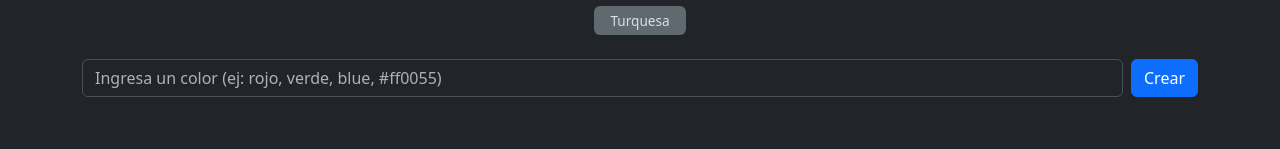
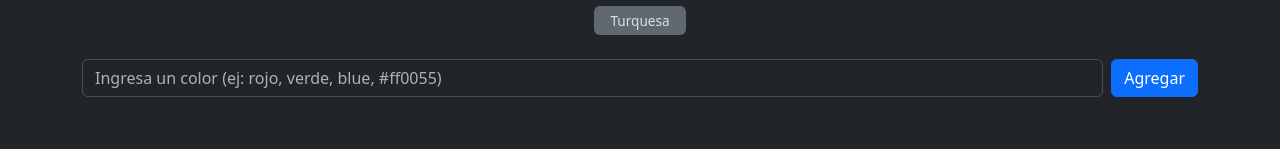
Before and after one commit to KarinaMirandaUTNFRT/Lista-colores, a React (Vite) app: page / in a window 1280 px wide. Shown: the part 176-325 px from the top of the page. Built offline with nearby package versions, Linux system fonts and the light colour scheme.

Commit message:
se cambia la palabra crear por agregar

```diff
--- a/src/components/FormularioColor.jsx
+++ b/src/components/FormularioColor.jsx
@@ -46,7 +46,7 @@ const FormularioColor = () => {
             onChange={(e) => setColor(e.target.value)}
             value={color}
           />
-          <button className="btn btn-primary ms-2">Crear</button>
+          <button className="btn btn-primary ms-2">Agregar</button>
         </div>
       </form>
       <ListaColor arrayColoresProps={arrayColores} borrarColorProps={borrarColor}></ListaColor>
```
